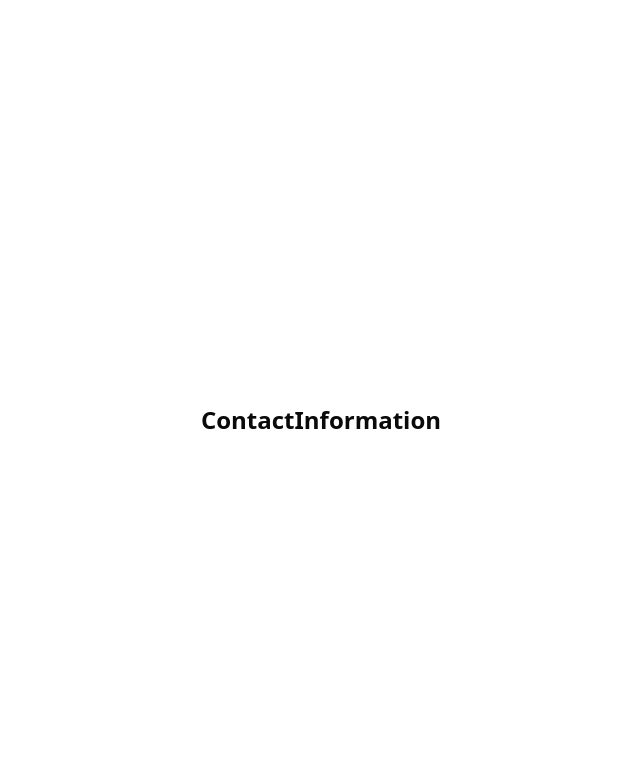
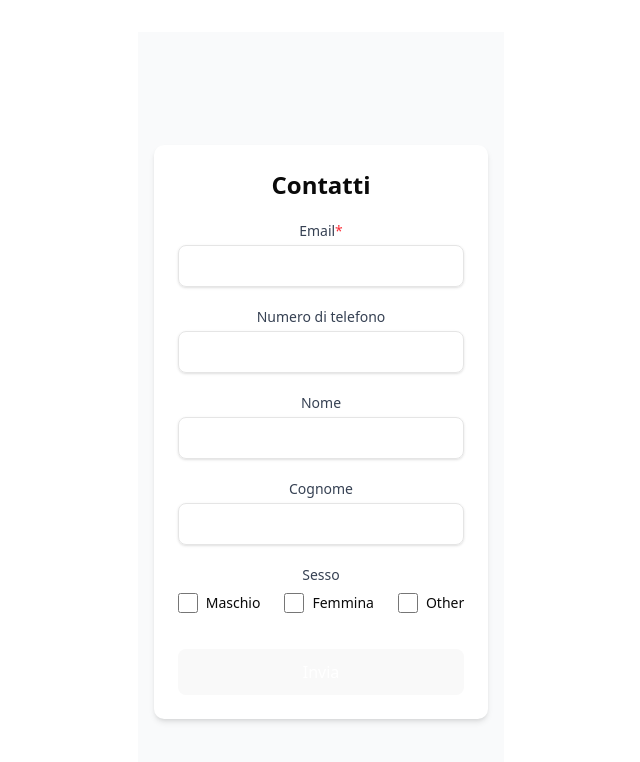
Before and after one commit to alexspagni/SurveyApp, a React (Vite) app: page /contact in a window 1280 px wide. Shown: the top 762 px of the page, without its empty margins (319-959 px from the left). Built offline with nearby package versions, Linux system fonts and the light colour scheme.

Commit message:
contact information

```diff
--- a/src/pages/Contacts.tsx
+++ b/src/pages/Contacts.tsx
@@ -1,7 +1,131 @@
-export default function ContactInformation() {
+"use client";
+import { useState } from "react";
+
+export default function ContactFormPage() {
+  const [email, setEmail] = useState("");
+  const [phone, setPhone] = useState("");
+  const [firstName, setFirstName] = useState("");
+  const [lastName, setLastName] = useState("");
+  const [gender, setGender] = useState<string | null>(null);
+  const [submitted, setSubmitted] = useState(false);
+  const [errors, setErrors] = useState<string | null>(null);
+
+  const handleSubmit = (e: React.FormEvent) => {
+    e.preventDefault();
+    if (!email.trim()) {
+      setErrors("L'email è obbligatoria.");
+      return;
+    }
+    // Qui puoi gestire l'invio o i dati
+    setSubmitted(true);
+    setErrors(null);
+  };
+
   return (
-    <div className="text-2xl font-bold text-center mt-10">
-      ContactInformation
+    <div className="min-h-screen bg-gray-50 flex items-center justify-center p-4">
+      <form
+        onSubmit={handleSubmit}
+        className="w-full max-w-md bg-white rounded-lg shadow-md p-6 space-y-5"
+      >
+        <h2 className="text-2xl font-bold text-center">Contatti</h2>
+
+        {submitted ? (
+          <p className="text-green-600 text-center">
+            Modulo inviato con successo!
+          </p>
+        ) : (
+          <>
+            {errors && (
+              <p className="text-red-500 text-sm text-center">{errors}</p>
+            )}
+
+            {/* Email */}
+            <div>
+              <label className="block text-sm font-medium text-gray-700">
+                Email<span className="text-red-500">*</span>
+              </label>
+              <input
+                type="email"
+                value={email}
+                onChange={(e) => setEmail(e.target.value)}
+                required
+                className="mt-1 w-full px-4 py-2 border rounded-md shadow-sm focus:ring-blue-500 focus:border-blue-500"
+              />
+            </div>
+
+            {/* Numero di telefono */}
+            <div>
+              <label className="block text-sm font-medium text-gray-700">
+                Numero di telefono
+              </label>
+              <input
+                type="tel"
+                value={phone}
+                onChange={(e) => setPhone(e.target.value)}
+                className="mt-1 w-full px-4 py-2 border rounded-md shadow-sm focus:ring-blue-500 focus:border-blue-500"
+              />
+            </div>
+
+            {/* Nome */}
+            <div>
+              <label className="block text-sm font-medium text-gray-700">
+                Nome
+              </label>
+              <input
+                type="text"
+                value={firstName}
+                onChange={(e) => setFirstName(e.target.value)}
+                className="mt-1 w-full px-4 py-2 border rounded-md shadow-sm focus:ring-blue-500 focus:border-blue-500"
+              />
+            </div>
+
+            {/* Cognome */}
+            <div>
+              <label className="block text-sm font-medium text-gray-700">
+                Cognome
+              </label>
+              <input
+                type="text"
+                value={lastName}
+                onChange={(e) => setLastName(e.target.value)}
+                className="mt-1 w-full px-4 py-2 border rounded-md shadow-sm focus:ring-blue-500 focus:border-blue-500"
+              />
+            </div>
+
+            {/* Sesso */}
+            <div>
+              <p className="text-sm font-medium text-gray-700 mb-2">Sesso</p>
+              <div className="flex justify-center space-x-6">
+                {["Maschio", "Femmina", "Other"].map((option) => (
+                  <label
+                    key={option}
+                    className="flex items-center space-x-2 cursor-pointer"
+                  >
+                    <input
+                      type="checkbox"
+                      checked={gender === option}
+                      onChange={() =>
+                        setGender(gender === option ? null : option)
+                      }
+                      className="h-5 w-5 text-blue-600 border-gray-300 rounded focus:ring-blue-500"
+                    />
+                    <span className="text-sm">{option}</span>
+                  </label>
+                ))}
+              </div>
+            </div>
+
+            <div className="pt-4 text-center">
+              <button
+                type="submit"
+                className="w-full bg-blue-600 hover:bg-blue-700 text-white font-semibold py-2 px-4 rounded"
+              >
+                Invia
+              </button>
+            </div>
+          </>
+        )}
+      </form>
     </div>
   );
 }
--- a/src/pages/Survey.tsx
+++ b/src/pages/Survey.tsx
@@ -1,9 +1,11 @@
 "use client";
-
 import { useState } from "react";
 
 export default function SurveyPage() {
   const [selectedOptions, setSelectedOptions] = useState<number[]>([]);
+  const [relationshipStatus, setRelationshipStatus] = useState<string | null>(
+    null
+  );
 
   const handleOptionToggle = (optionId: number, checked: boolean) => {
     if (checked) {
@@ -24,20 +26,48 @@ export default function SurveyPage() {
 
   return (
     <div className="min-h-screen bg-gray-50 flex items-center justify-center p-4">
-      <div className="w-full max-w-md bg-white rounded-lg shadow-md p-6">
-        <h2 className="text-2xl font-bold text-center mb-2">Sondaggio</h2>
+      <div className="w-full max-w-md bg-white rounded-lg shadow-md p-6 flex flex-col items-center">
+        <h2 className="text-2xl font-bold text-center mb-2">Survey</h2>
         <p className="text-sm text-gray-500 text-center mb-6">
-          Seleziona fino a due opzioni. Se ne selezioni una terza, una delle
-          precedenti verrà deselezionata casualmente.
+          select the best two options that suit best yout boyfriend or
+          girlfriend
         </p>
 
+        {/* Stato relazionale */}
+        <div className="mb-8 w-full text-center">
+          <p className="text-base font-semibold mb-4">Relationship status</p>
+          <div className="flex justify-center space-x-6">
+            {["Single", "Engaged"].map((status) => (
+              <label
+                key={status}
+                className="flex items-center space-x-2 cursor-pointer"
+              >
+                <input
+                  type="checkbox"
+                  checked={relationshipStatus === status}
+                  onChange={() =>
+                    setRelationshipStatus(
+                      relationshipStatus === status ? null : status
+                    )
+                  }
+                  className="h-5 w-5 text-blue-600 border-gray-300 rounded focus:ring-blue-500"
+                />
+                <span className="text-base font-medium">{status}</span>
+              </label>
+            ))}
+          </div>
+        </div>
+
+        {/* Divider */}
+        <hr className="w-full my-6 border-gray-200" />
+
+        {/* Sezione Perfect Match */}
+        <div className="w-full text-center">
+          <p className="text-base font-semibold mb-4">Perfect Match</p>
           <div className="space-y-5">
             {[1, 2, 3].map((optionId) => (
-            <div
-              key={optionId}
-              className="flex items-center justify-between sm:justify-start sm:space-x-4"
-            >
-              <label className="flex items-center space-x-3 cursor-pointer w-full">
+              <div key={optionId} className="flex justify-center">
+                <label className="flex items-center space-x-3 cursor-pointer">
                   <input
                     type="checkbox"
                     checked={isSelected(optionId)}
@@ -53,10 +83,11 @@ export default function SurveyPage() {
               </div>
             ))}
           </div>
+        </div>
 
         <div className="mt-6 text-center">
           <p className="text-sm font-medium text-gray-700">
-            Opzioni selezionate: {selectedOptions.length}/2
+            Selected Options: {selectedOptions.length}/2
           </p>
         </div>
       </div>
```
Lines whose indentation alone changed are shown as unchanged.
